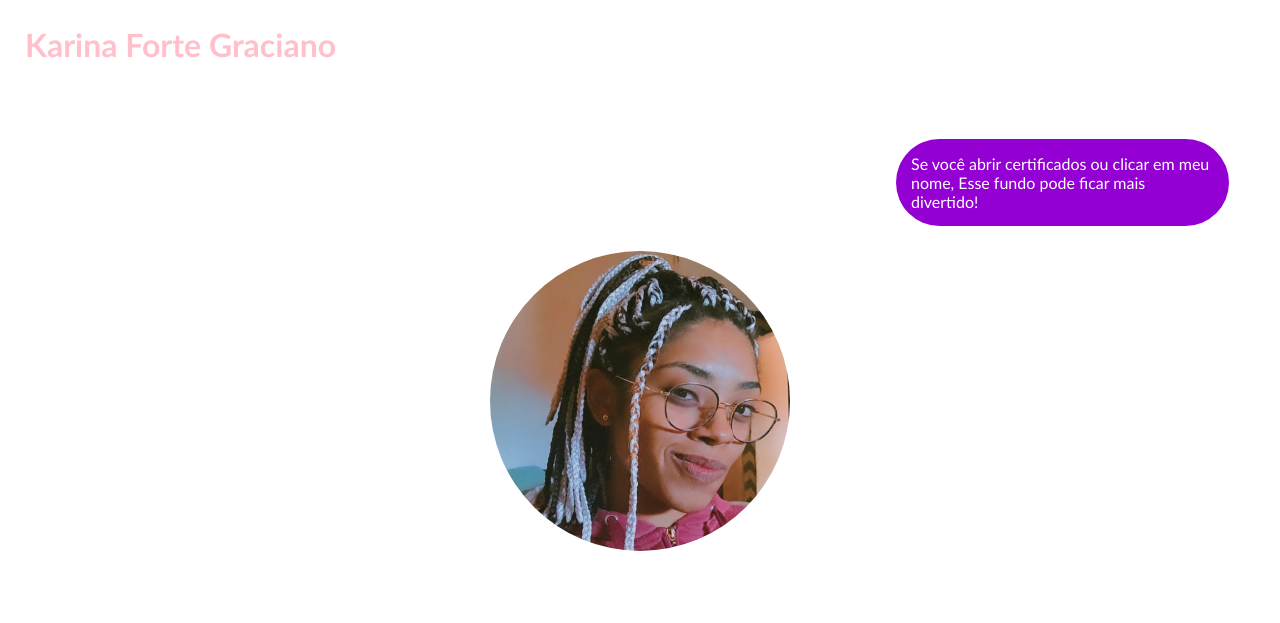
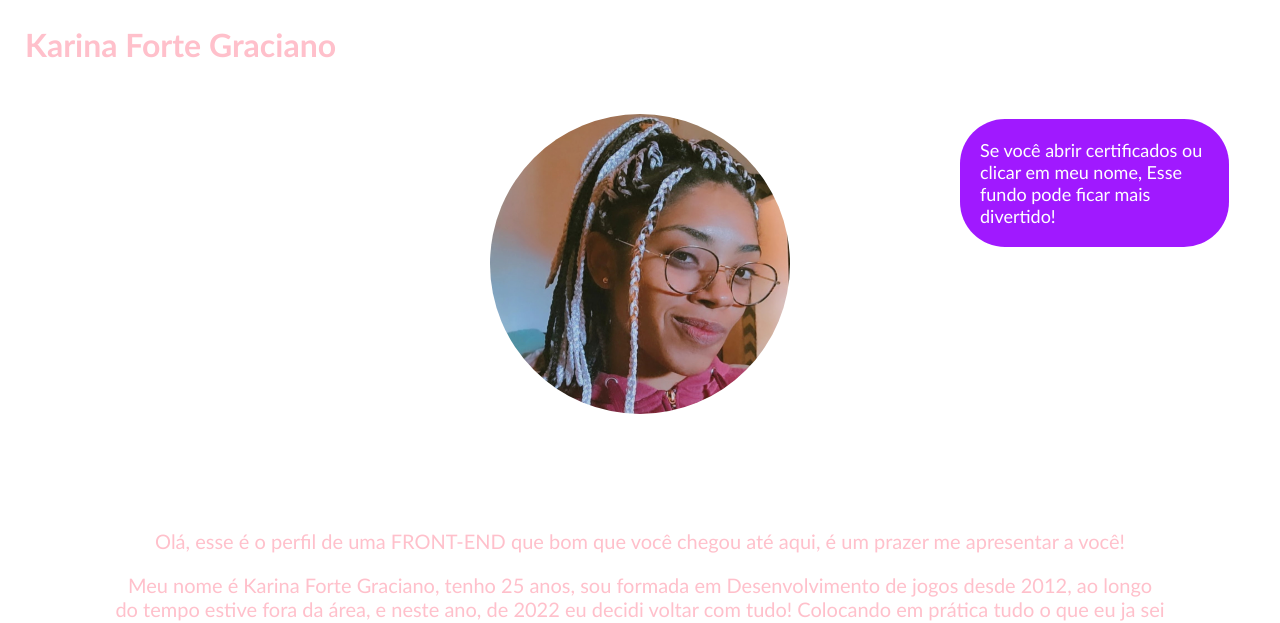
Before and after one commit to KarinaFort/site, a plain HTML site: page index.html in a window 1280 px wide. Shown: the top 623 px of the page. Drawn offline with Linux system fonts and the light colour scheme.

Commit message:
correcao_info

```diff
--- a/css.css
+++ b/css.css
@@ -10,13 +10,15 @@ body {
 }
 
 .info{
-    margin-top: 50px;
-    margin-left: 70%;
+    position: fixed;
+    margin-top: 30px;
+    margin-left: 75%;
     margin-right: 4%;
     border: 0;
-    background-color: darkviolet;
-    padding: 15px;
+    background: rgba(150, 0, 255, 0.9);
+    padding: 20px;
     border-radius: 45px;
+    font-size: 18px;
 }
 
 .bg_video {
```
